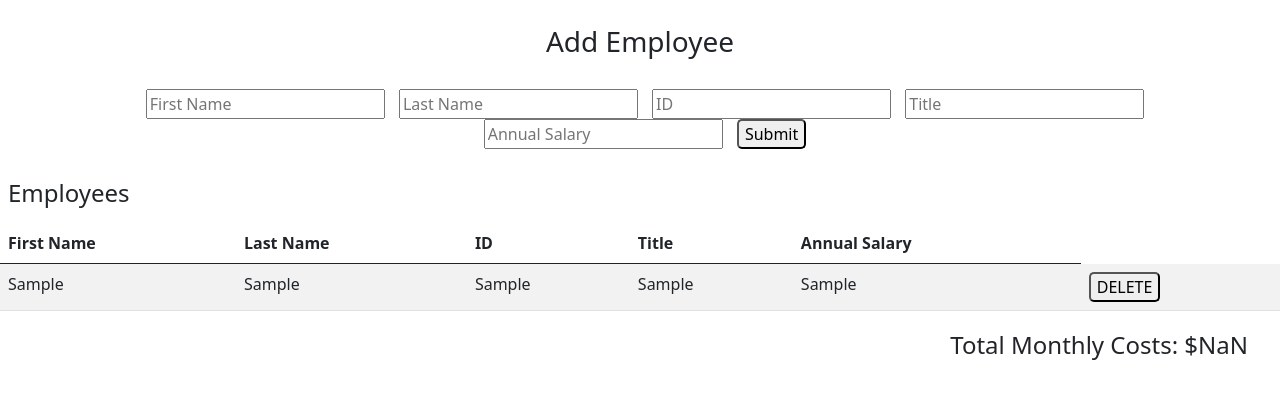
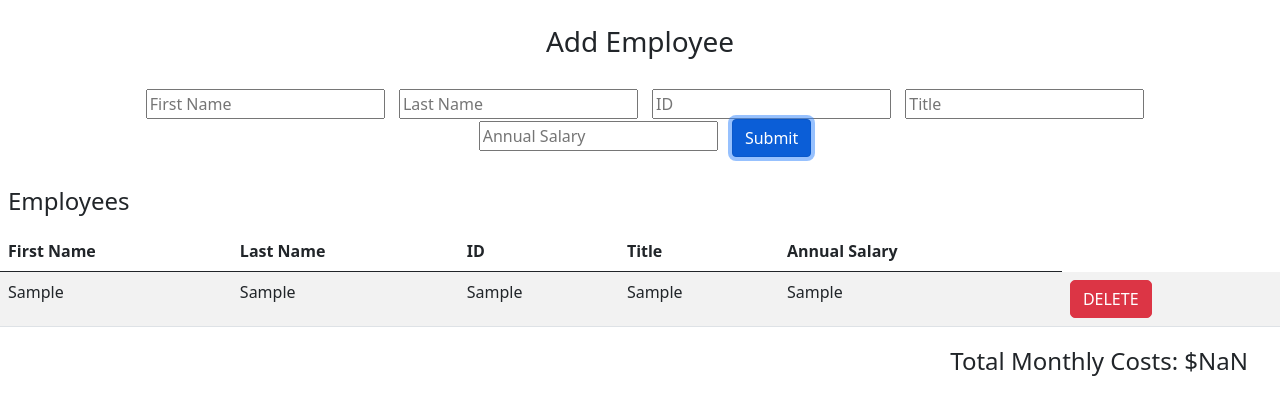
Before and after one commit to jcm2583/weekend-jquery-salary-calculator, a plain HTML site: page index.html in a window 1280 px wide. Both pictures are taken after typing "Sample", "Sample", "Sample", "Sample", "Sample" into the empty fields and a click on the button "Submit". Shown: the part 53-468 px from the top of the page. Drawn offline with Linux system fonts and the light colour scheme.

Commit message:
updated README

```diff
--- a/client.js
+++ b/client.js
@@ -49,7 +49,7 @@ let employeeObj = {
         <td>${employeeObj.title}</td>
         <td>${employeeObj.annualSalary}</td>
         <td>
-            <button class="deleteBtn">DELETE</button>
+            <button class="deleteBtn btn btn-danger">DELETE</button>
         </td>
         </tr>
     `)
@@ -83,3 +83,5 @@ function deleteButton () {
     console.log('hello');
     $ (this).closest('tr').remove();
 }
+
+// remove deleted employee from total monthly costs
--- a/index.html
+++ b/index.html
@@ -22,7 +22,7 @@
             <input type="text" placeholder="ID" id="idInput">
             <input type="text" placeholder="Title" id="titleInput">
             <input type="text" placeholder="Annual Salary" id="annualSalaryInput">
-        <button id="submitButton">Submit</button>
+        <button id="submitButton" class="btn btn-primary">Submit</button>
     </div>
 
     <div>
@@ -43,13 +43,11 @@
             </tbody>
           </table>
 
-    <footer id="totalMonthlyCost">Total Monthly Cost: $0</footer>
 
 
 
     </div>
 
-
-
+    <footer id="totalMonthlyCost">Total Monthly Cost: $0</footer>
 </body>
 </html>
--- a/style.css
+++ b/style.css
@@ -35,7 +35,6 @@ input {
 }
 
 #submitButton {
-    border-radius: 5px;
     margin-left: 10px;
 }
 
```
Also changed, not shown: 1 other file.
